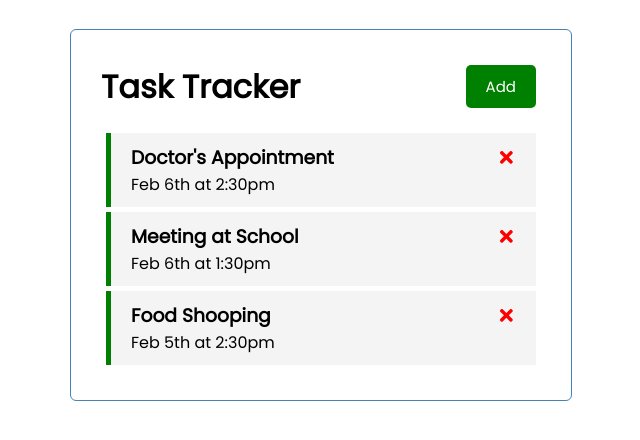
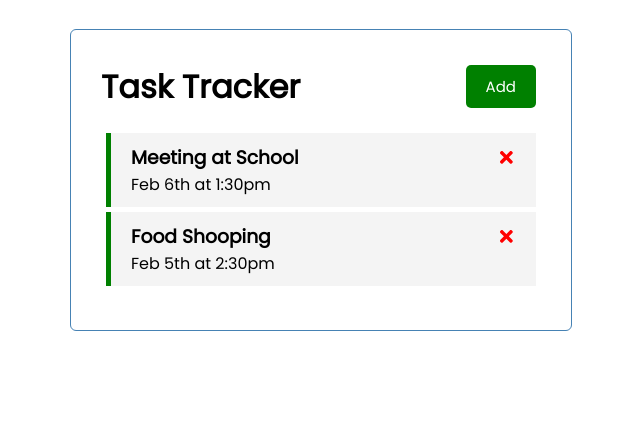
Before and after one commit to mostafaEkbal/react-task-tracker-app, a React (Create React App) app: page / in a window 1280 px wide. Shown: the top 440 px of the page, without its empty margins (319-959 px from the left). Built offline with nearby package versions, Linux system fonts and the light colour scheme; data requests are answered from the project's data file.

Commit message:
deleting tasks from the backend with ui

```diff
--- a/db.json
+++ b/db.json
@@ -1,24 +1,16 @@
 {
   "tasks": [
-
     {
-      "id": 1,
-      "text": "Doctor's Appointment",
-      "day": "Feb 6th at 2:30pm",
-      "reminder": true
-  },
-  {
       "id": 2,
       "text": "Meeting at School",
       "day": "Feb 6th at 1:30pm",
       "reminder": true
-  },
-  {
+    },
+    {
       "id": 3,
       "text": "Food Shooping",
       "day": "Feb 5th at 2:30pm",
       "reminder": true
-  }
-
+    }
   ]
 }
--- a/src/App.js
+++ b/src/App.js
@@ -31,7 +31,11 @@
   }
 
   // Delete Task
-  const deleteTask = (id) => {
+  const deleteTask = async(id) => {
+    await fetch(`http://localhost:5000/tasks/${id}`, {
+      method: 'DELETE',
+    })
+
     setTasks(tasks.filter((task) => task.id !== id));
   }
 
```
